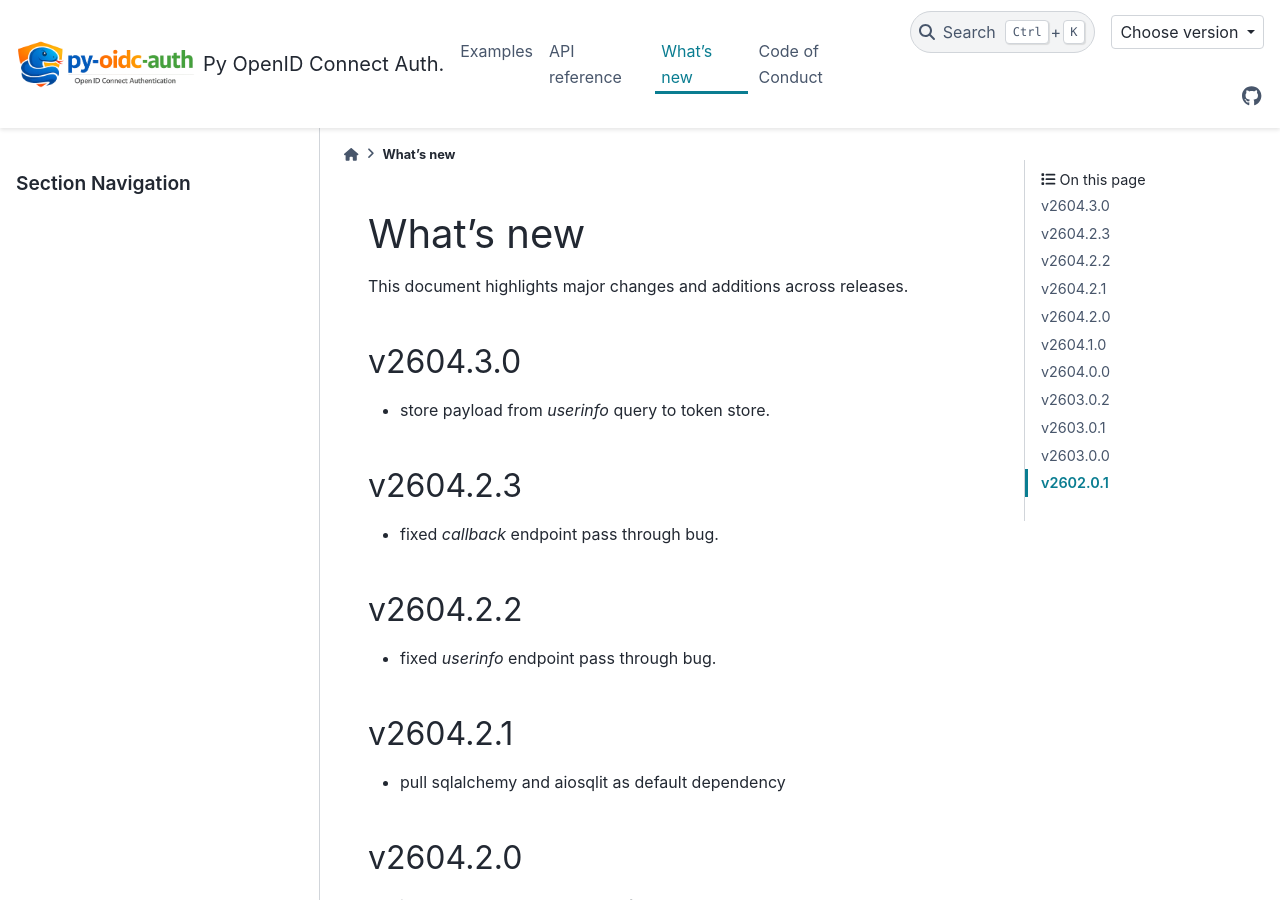
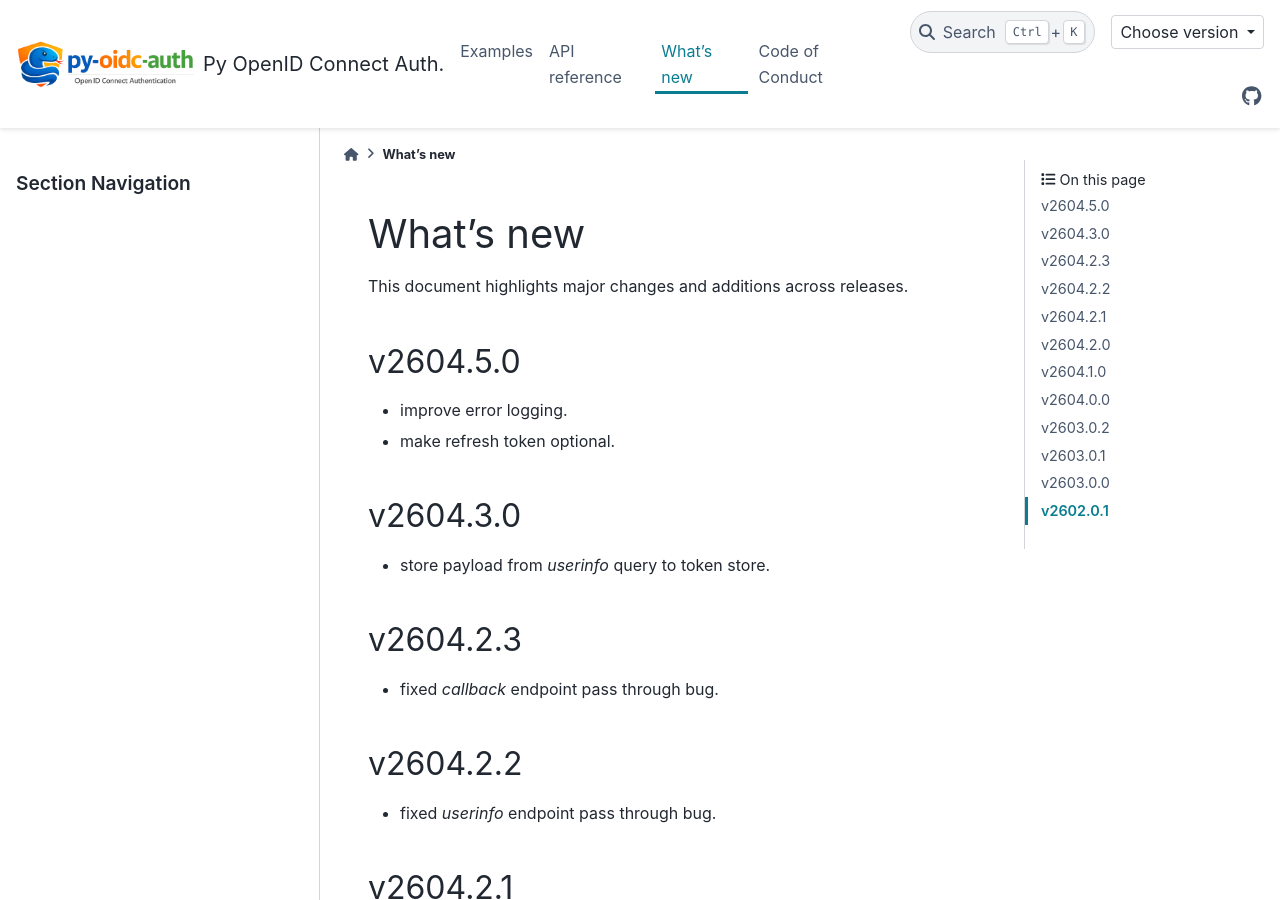
Before and after one commit to freva-org/py-oidc-auth, a Sphinx documentation site: the page built from docs/source/whatsnew.rst, in a window 1280 px wide and 900 px high. Built offline with Sphinx 7.4.7 and the PyData theme 0.15.4, drawn with Linux system fonts in a browser that asks for light colours; comment, search, counter and statistics services are not loaded.

Commit message:
Bump version

```diff
--- a/docs/source/whatsnew.rst
+++ b/docs/source/whatsnew.rst
@@ -2,6 +2,13 @@ What's new
 ==========
 
 This document highlights major changes and additions across releases.
+
+v2604.5.0
+---------
+* improve error logging.
+* make refresh token optional.
+
+
 
 v2604.3.0
 ---------
--- a/src/py_oidc_auth/__init__.py
+++ b/src/py_oidc_auth/__init__.py
@@ -102,7 +102,7 @@ if TYPE_CHECKING:
     from .quart_auth import QuartOIDCAuth
     from .tornado_auth import TornadoOIDCAuth
 
-__version__ = "2604.3.0"
+__version__ = "2605.0.0"
 
 _LAZY_IMPORTS = {
     "FastApiOIDCAuth": ".fastapi_auth",
```
